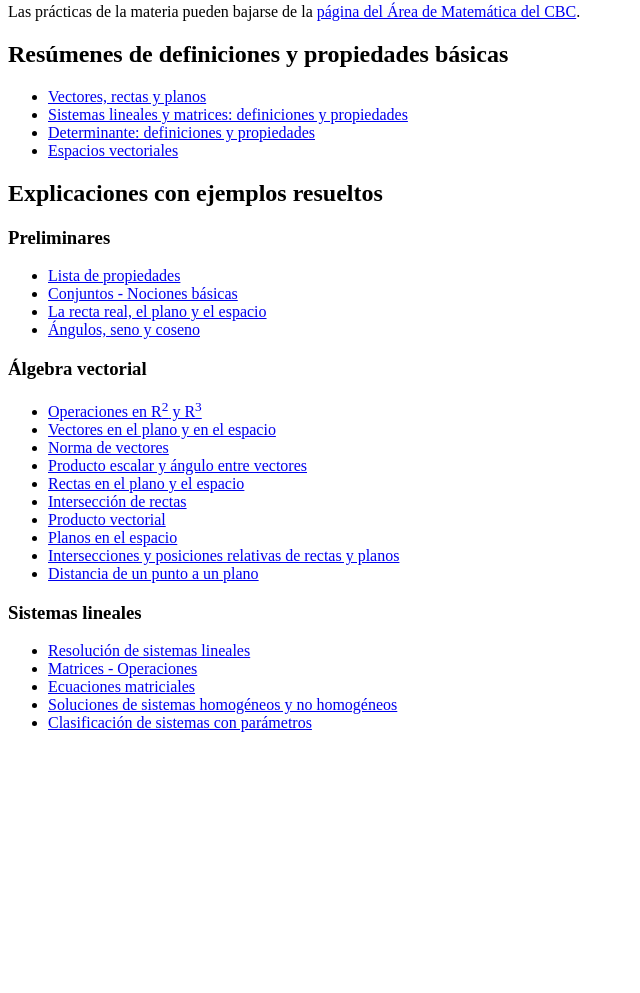
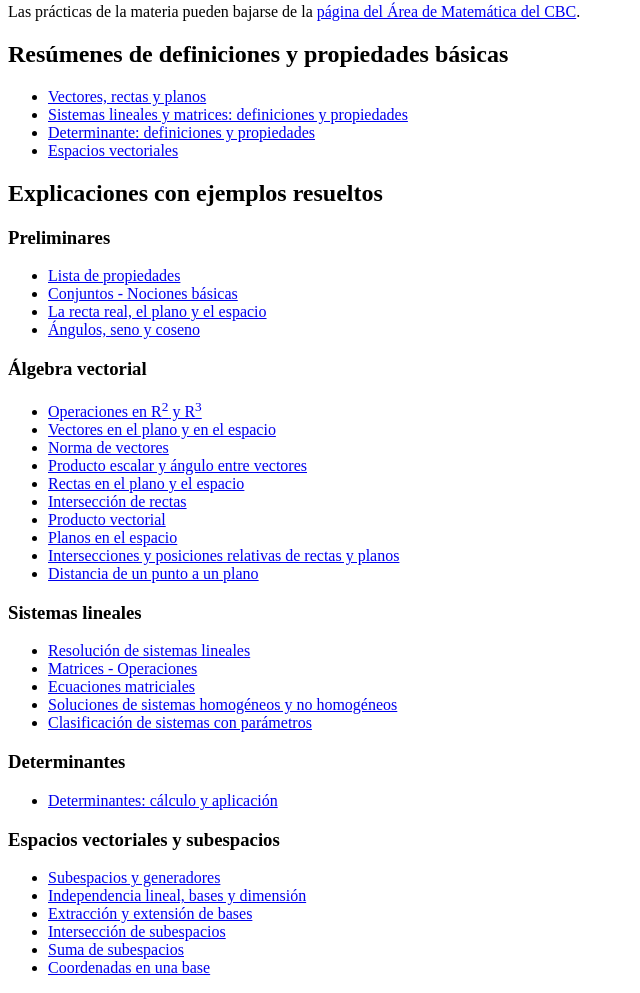
Before and after one commit to mate-ave/27, a plain HTML site: page index.html in a window 1280 px wide. Shown: the part 77-1070 px from the top of the page, without its empty margins (0-640 px from the left). Before the commit the page ends 825 px from the top, so only its background shows below. Drawn offline with Linux system fonts and the light colour scheme.

Commit message:
Agregar dets y evs

```diff
--- a/index.html
+++ b/index.html
@@ -52,6 +52,22 @@
     <li><a href="apuntes/pca3/27_web_sistemas_parametricos.pdf">Clasificación de sistemas con parámetros</a></li>
 </ul>
 
+<h3>Determinantes</h3>
+<ul>
+<li><a href="apuntes/pca4/27_web_determinante.pdf">Determinantes: cálculo y aplicación</a></li>
+</ul>
+
+<h3>Espacios vectoriales y subespacios</h3>
+<ul>
+<li><a href="apuntes/pca5/27_web_20_subespacios_generadores.pdf">Subespacios y generadores</a></li>
+<li>
+    <a href="apuntes/pca5/27_web_21_independencia_lineal.pdf">Independencia lineal, bases y dimensión</a>
+</li>
+<li><a href="apuntes/pca5/27_web_22_extraer_extender_bases.pdf">Extracción y extensión de bases</a></li>
+<li><a href="apuntes/pca5/27_web_23_subespacios_interseccion.pdf">Intersección de subespacios</a></li>
+<li><a href="apuntes/pca5/27_web_24_subespacios_suma.pdf">Suma de subespacios</a></li>
+<li><a href="apuntes/pca5/27_web_25_coordenadas.pdf">Coordenadas en una base</a></li>
+</ul>
 
 </body>
 </html>
```
Also changed, not shown: 7 other files.
